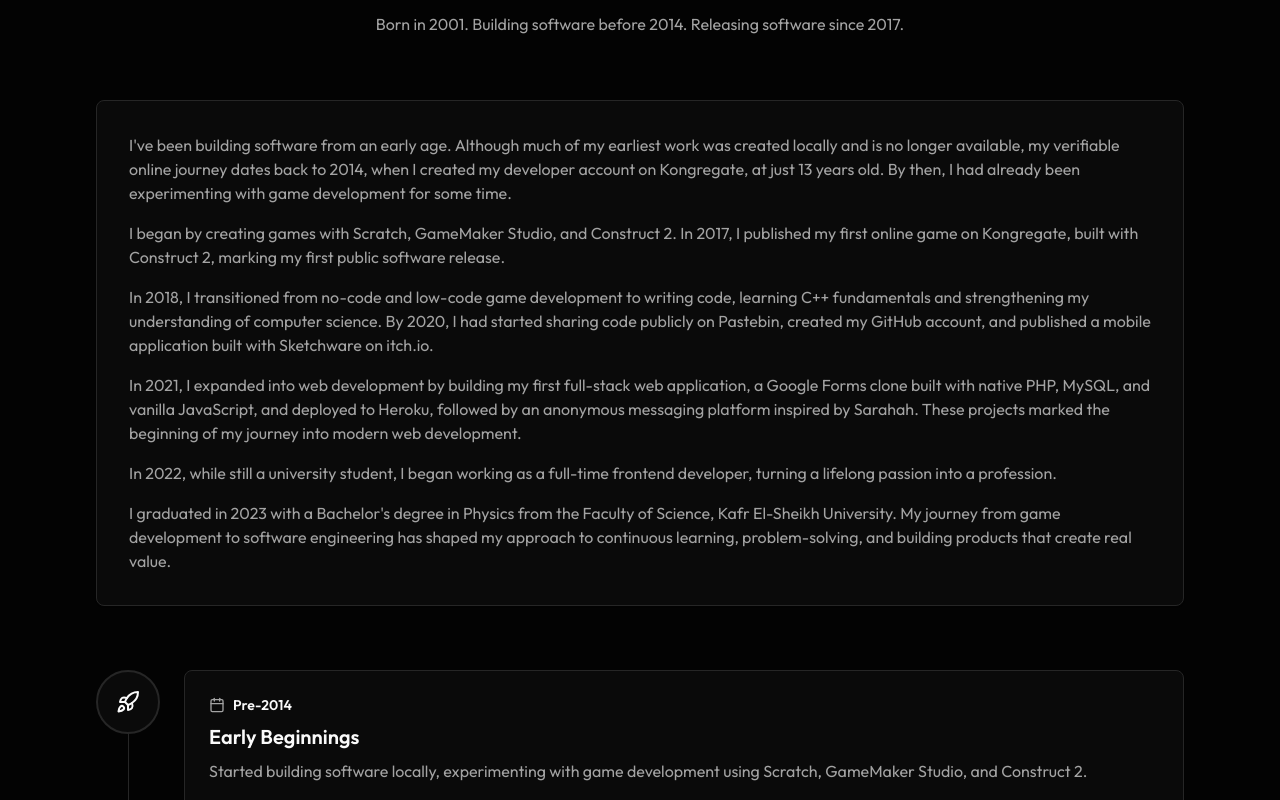
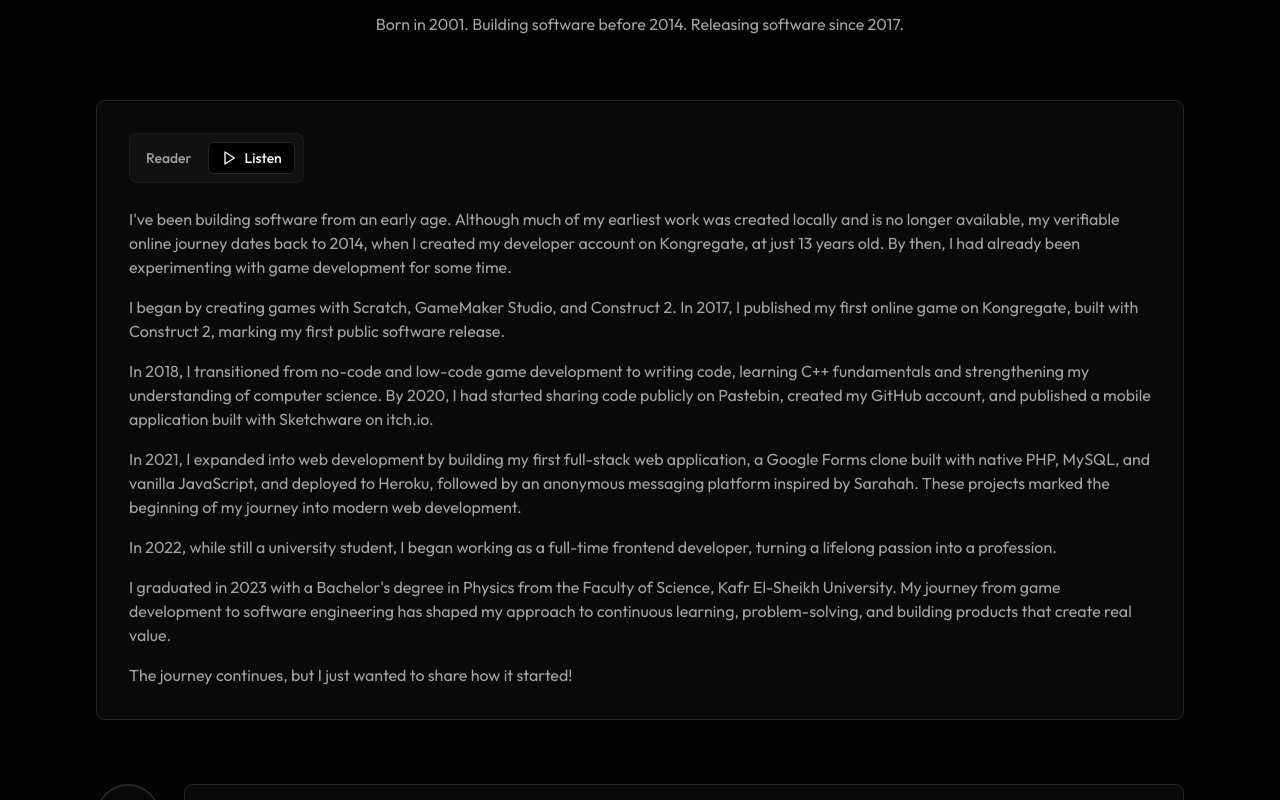
Before and after one commit to ahmed0saber/sabers-creative-verse, a React (Vite) app: page / in a window 1280 px wide. Shown: the part 940-1740 px from the top of the page. Built offline with nearby package versions, Linux system fonts and the light colour scheme.

Commit message:
Add JourneyReaderWidget to JourneySection

```diff
--- a/src/components/modes/normal/JourneySection.tsx
+++ b/src/components/modes/normal/JourneySection.tsx
@@ -1,5 +1,6 @@
 import journey from '@/data/journey';
 import { Rocket, Calendar, ExternalLink } from 'lucide-react';
+import JourneyReaderWidget from './components/JourneyReaderWidget';
 
 const JourneySection = () => {
   return (
@@ -14,6 +15,8 @@ const JourneySection = () => {
 
         {/* Story */}
         <div className="bg-card rounded-lg border border-border p-6 sm:p-8 shadow-sm mb-12 sm:mb-16">
+          <JourneyReaderWidget text={journey.story} />
+
           <div className="prose prose-sm sm:prose-base max-w-none">
             {journey.story.split('\n\n').map((paragraph, index) => (
               <p
--- /dev/null
+++ b/src/components/modes/normal/components/JourneyReaderWidget.tsx
@@ -0,0 +1,114 @@
+import { useState, useEffect } from 'react';
+import { Play, Pause, Square } from 'lucide-react';
+import { Button } from '@/components/ui/button';
+
+interface JourneyReaderWidgetProps {
+  text: string;
+}
+
+const JourneyReaderWidget = ({ text }: JourneyReaderWidgetProps) => {
+  const [isPlaying, setIsPlaying] = useState(false);
+  const [isPaused, setIsPaused] = useState(false);
+  const [progress, setProgress] = useState(0);
+  const [speechSynthesis, setSpeechSynthesis] = useState<SpeechSynthesis | null>(null);
+
+  useEffect(() => {
+    if (typeof window !== 'undefined' && 'speechSynthesis' in window) {
+      setSpeechSynthesis(window.speechSynthesis);
+    }
+
+    return () => {
+      // Clean up speech synthesis when component unmounts
+      if (window.speechSynthesis) {
+        window.speechSynthesis.cancel();
+      }
+    };
+  }, []);
+
+  const handlePlayPause = () => {
+    if (!speechSynthesis) return;
+
+    if (isPlaying && !isPaused) {
+      speechSynthesis.pause();
+      setIsPaused(true);
+    } else if (isPlaying && isPaused) {
+      speechSynthesis.resume();
+      setIsPaused(false);
+    } else {
+      const utterance = new SpeechSynthesisUtterance(text);
+      utterance.rate = 1.15; // Increased reading speed
+
+      utterance.onend = () => {
+        setIsPlaying(false);
+        setIsPaused(false);
+        setProgress(0);
+      };
+      // Handle the case where speech synthesis is interrupted
+      utterance.onerror = () => {
+         setIsPlaying(false);
+         setIsPaused(false);
+         setProgress(0);
+      };
+
+      utterance.onboundary = (event) => {
+        if (event.name === 'word' || event.name === 'sentence') {
+          // Calculate percentage based on charIndex
+          const currentProgress = Math.min(100, Math.max(0, (event.charIndex / text.length) * 100));
+          setProgress(currentProgress);
+        }
+      };
+
+      speechSynthesis.speak(utterance);
+      setIsPlaying(true);
+      setIsPaused(false);
+    }
+  };
+
+  const handleStop = () => {
+    if (!speechSynthesis) return;
+    speechSynthesis.cancel();
+    setIsPlaying(false);
+    setIsPaused(false);
+    setProgress(0);
+  };
+
+  if (!speechSynthesis) return null;
+
+  return (
+    <div className="flex flex-wrap items-center gap-2 mb-6 bg-secondary/30 p-2 rounded-lg border border-border/50 w-fit">
+      <span className="text-sm text-muted-foreground px-2 font-medium">Reader</span>
+      <Button
+        variant={isPlaying ? "default" : "outline"}
+        size="sm"
+        onClick={handlePlayPause}
+        className="flex items-center gap-2 transition-smooth h-8"
+      >
+        {isPlaying && !isPaused ? (
+          <><Pause className="w-3.5 h-3.5" /> Pause</>
+        ) : (
+          <><Play className="w-3.5 h-3.5" /> {isPlaying ? 'Resume' : 'Listen'}</>
+        )}
+      </Button>
+      {isPlaying && (
+        <>
+          <div className="w-24 sm:w-32 h-2.5 bg-background/50 rounded-full overflow-hidden border border-border/30 mx-2">
+            <div
+              className="h-full bg-primary transition-all duration-200 ease-out"
+              style={{ width: `${progress}%` }}
+            />
+          </div>
+          <Button
+            variant="outline"
+            size="sm"
+            onClick={handleStop}
+            className="text-red-500 hover:text-red-600 hover:bg-red-500/10 border-red-500/20 transition-smooth h-8 ml-1"
+          >
+            <Square className="w-3.5 h-3.5 mr-1.5" /> Stop
+          </Button>
+        </>
+      )}
+    </div>
+  );
+};
+
+export default JourneyReaderWidget;
--- a/src/data/journey.tsx
+++ b/src/data/journey.tsx
@@ -29,7 +29,9 @@ In 2021, I expanded into web development by building my first full-stack web app
 
 In 2022, while still a university student, I began working as a full-time frontend developer, turning a lifelong passion into a profession.
 
-I graduated in 2023 with a Bachelor's degree in Physics from the Faculty of Science, Kafr El-Sheikh University. My journey from game development to software engineering has shaped my approach to continuous learning, problem-solving, and building products that create real value.`,
+I graduated in 2023 with a Bachelor's degree in Physics from the Faculty of Science, Kafr El-Sheikh University. My journey from game development to software engineering has shaped my approach to continuous learning, problem-solving, and building products that create real value.
+
+The journey continues, but I just wanted to share how it started!`,
   milestones: [
     {
       year: "Pre-2014",
@@ -79,6 +81,12 @@ I graduated in 2023 with a Bachelor's degree in Physics from the Faculty of Scie
       description:
         "Graduated with a Bachelor's degree in Physics from Kafr El-Sheikh University.",
     },
+    {
+      year: "Present",
+      title: "The Journey Continues",
+      description:
+        "The journey continues, but I just wanted to share how it started!",
+    },
   ],
   references: [
     {
```
